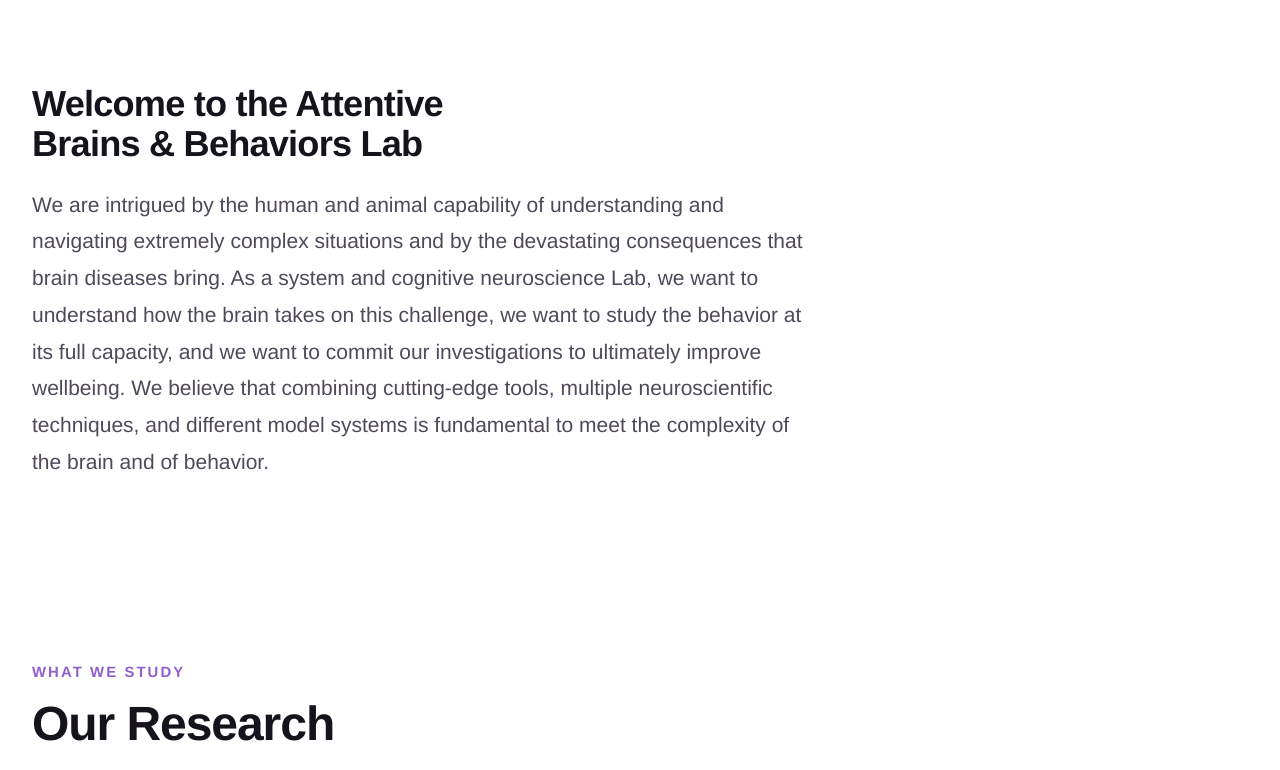
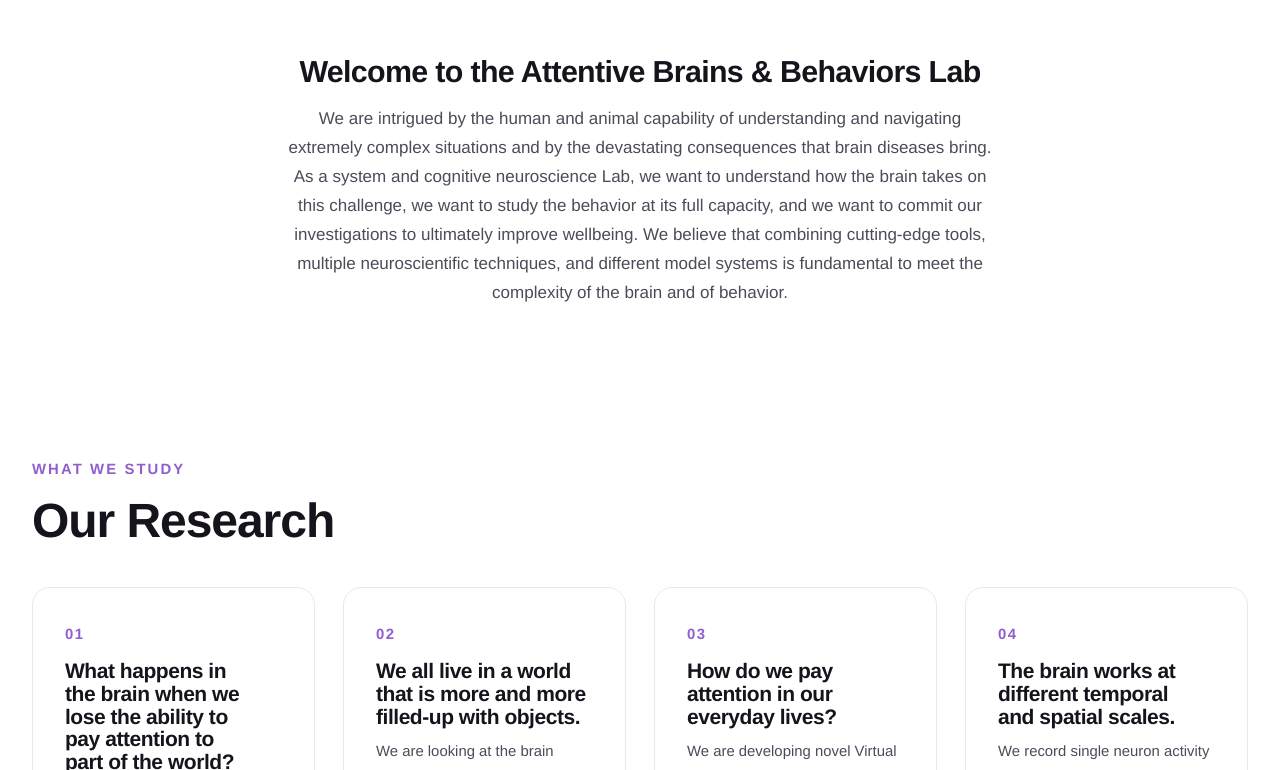
Before and after one commit to attentivelab/lab-website, an Astro site: page / in a window 1280 px wide. Shown: the part 755-1525 px from the top of the page. Built offline with nearby package versions, Linux system fonts and the light colour scheme; Astro itself is replaced by a stand-in of ours.

Commit message:
design: welcome section centred, smaller type, reduced height
Co-Authored-By: Claude Opus 5 <noreply@anthropic.com>

```diff
--- a/src/pages/index.astro
+++ b/src/pages/index.astro
@@ -17,7 +17,7 @@ const home = (await getEntry('pages', 'home'))!.data;
   <Hero slides={slides} />
 
   <section class="section welcome">
-    <div class="wrap">
+    <div class="wrap welcome__inner">
       <Reveal>
         <h2 class="welcome__title">{home.welcomeTitle}</h2>
         {home.welcomeBody.map((p) => <p class="welcome__body">{p}</p>)}
@@ -72,8 +72,10 @@ const home = (await getEntry('pages', 'home'))!.data;
 </Base>
 
 <style>
-  .welcome__title { font-size: var(--text-xl); margin-bottom: 1.5rem; max-width: 24ch; }
-  .welcome__body { max-width: var(--measure); color: var(--ink-soft); font-size: var(--text-lg); line-height: 1.75; }
+  .welcome { padding-block: clamp(2.25rem, 5vw, 3.75rem); }
+  .welcome__inner { max-width: 780px; text-align: center; }
+  .welcome__title { font-size: clamp(1.4rem, 1.1rem + 1vw, 1.9rem); margin-bottom: 1.1rem; margin-inline: auto; }
+  .welcome__body { color: var(--ink-soft); font-size: var(--text-base); line-height: 1.7; margin-inline: auto; }
   .research-space { margin-top: 2.5rem; }
   .section-cta { margin-top: 2.75rem; }
 </style>
```
